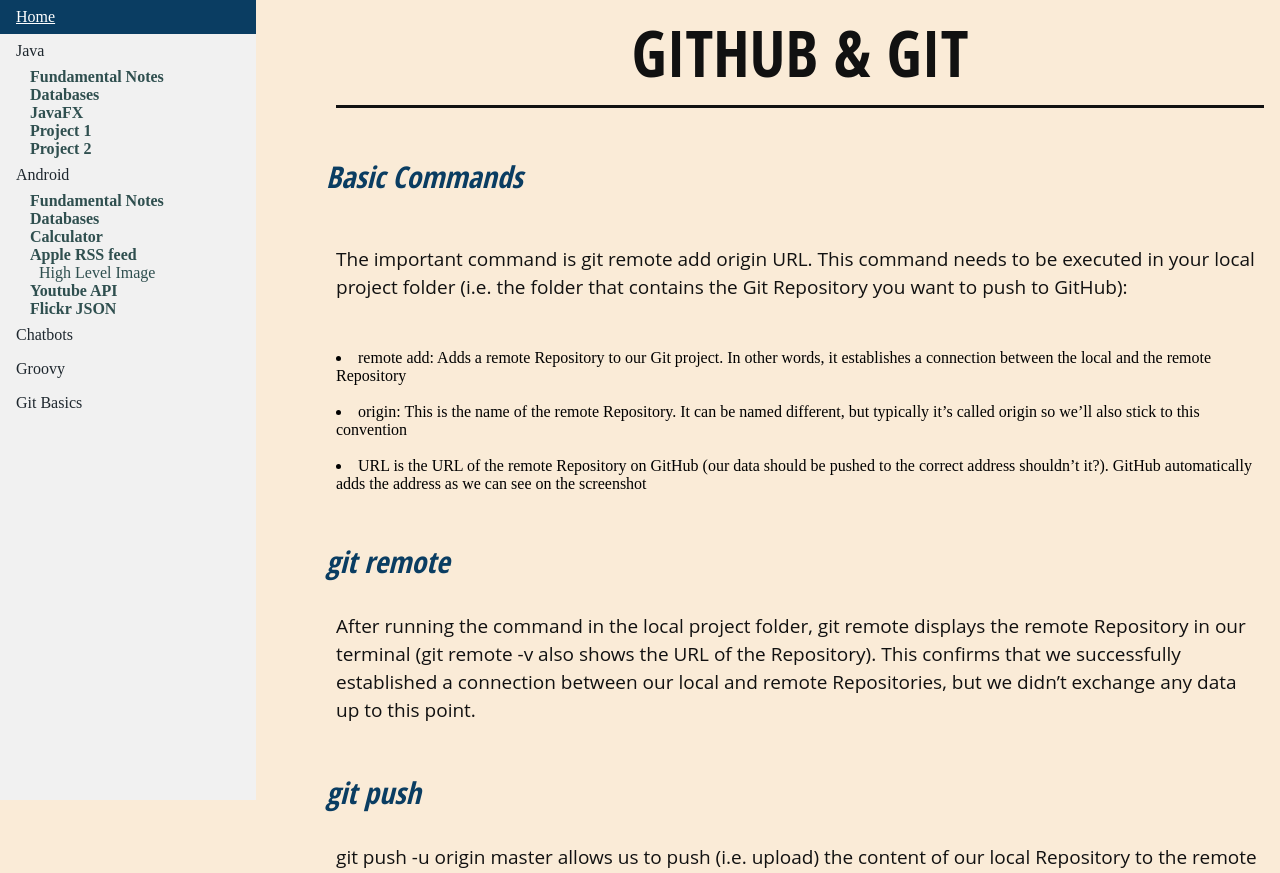
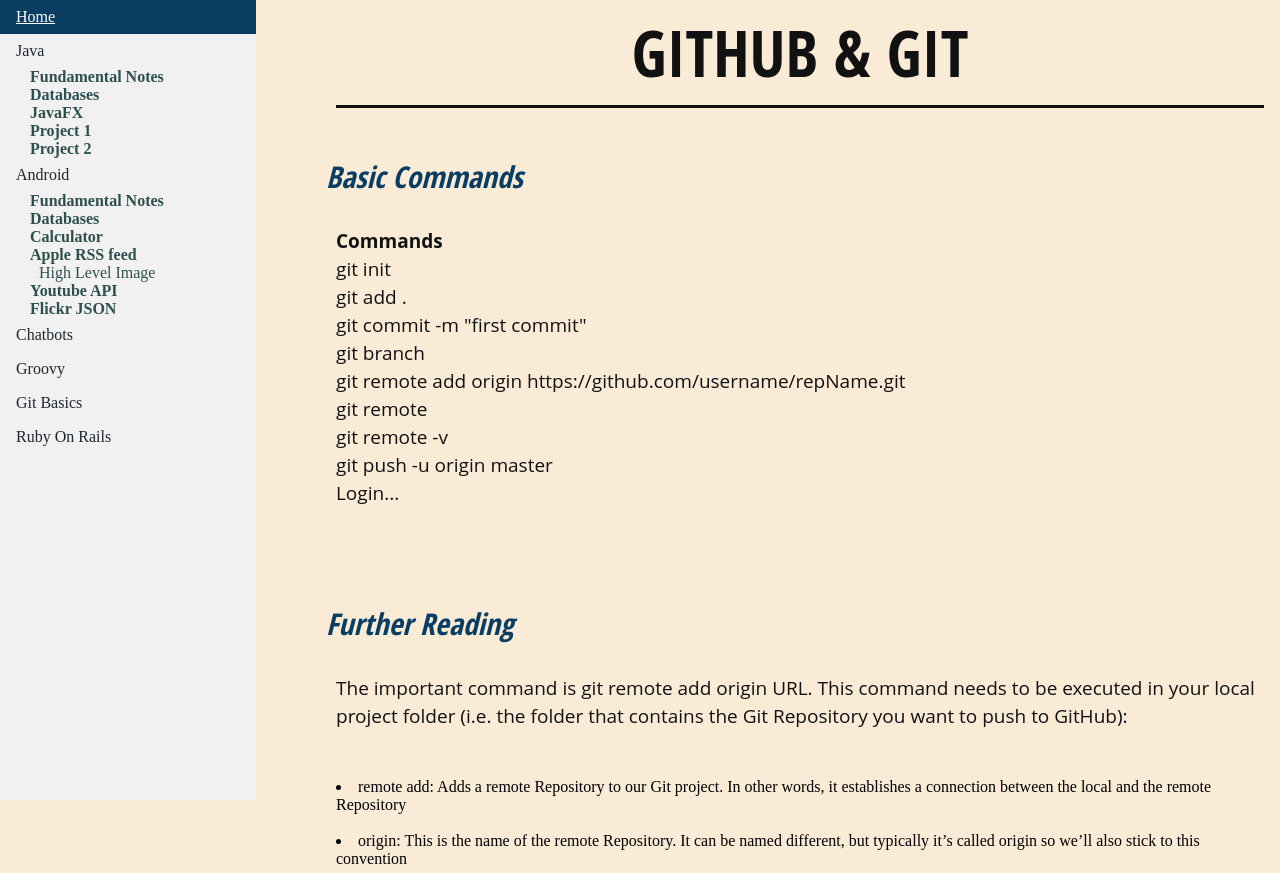
Before and after one commit to seb-phillips/Portfolio-Resource-Merge, a PHP site: page /git.php in a window 1280 px wide. Shown: the top 873 px of the page. Run offline with PHP 8.4, Linux system fonts and the light colour scheme; some libraries are stand-ins or nearby versions.

Commit message:
git and ruby

```diff
--- a/git.php
+++ b/git.php
@@ -6,7 +6,19 @@
 
 <div style="margin-left:25%;padding:1px 16px;height:1000px;">
   <h1>Github & Git</h1><br>
-  <h3>Basic Commands</h3><br>
+  <h3>Basic Commands</h3>
+  <p><b>Commands</b><br>
+  git init<br>
+  git add .<br>
+  git commit -m "first commit"<br>
+  git branch<br>
+  git remote add origin https://github.com/username/repName.git<br>
+  git remote<br>
+  git remote -v<br>
+  git push -u origin master<br>
+  Login...<br>
+  </p><br>
+  <h3>Further Reading</h3>
   <p>The important command is git remote add origin URL. This command
       needs to be executed in your local project folder (i.e. the folder
       that contains the Git Repository you want to push to GitHub):</p>
--- a/nav.php
+++ b/nav.php
@@ -23,4 +23,5 @@
   <li><a href="chatbot.php">Chatbots</a></li>
   <li><a href="groovy.php">Groovy</a></li>
   <li><a href="git.php">Git Basics</a></li>
+  <li><a href="ruby.php">Ruby On Rails</a></li>
 </ul>
```
Also changed, not shown: ruby.php (added, +40 -0 lines), 2 other files.
